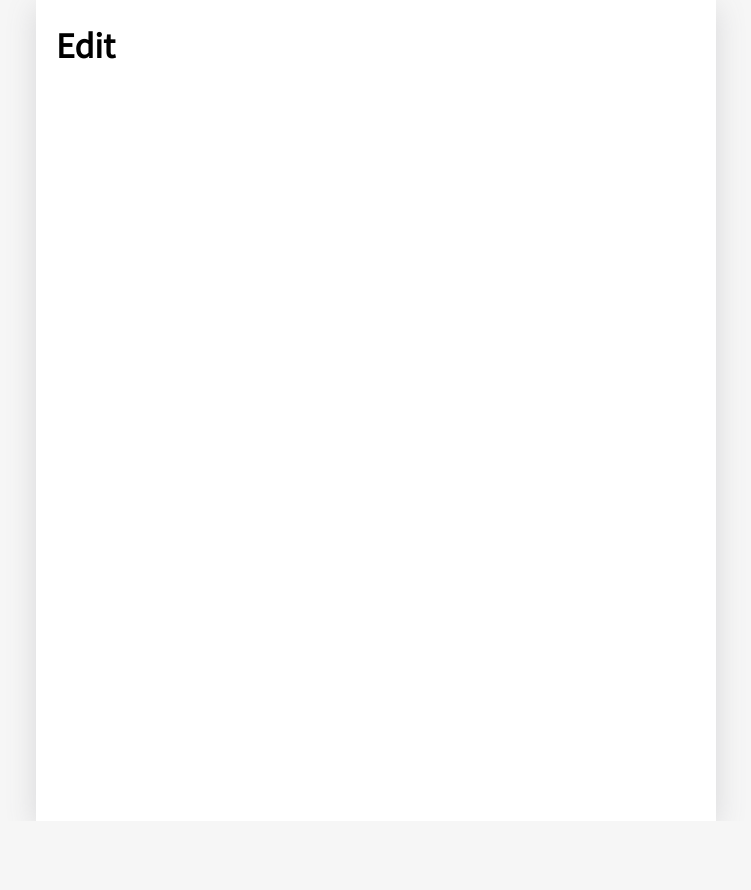
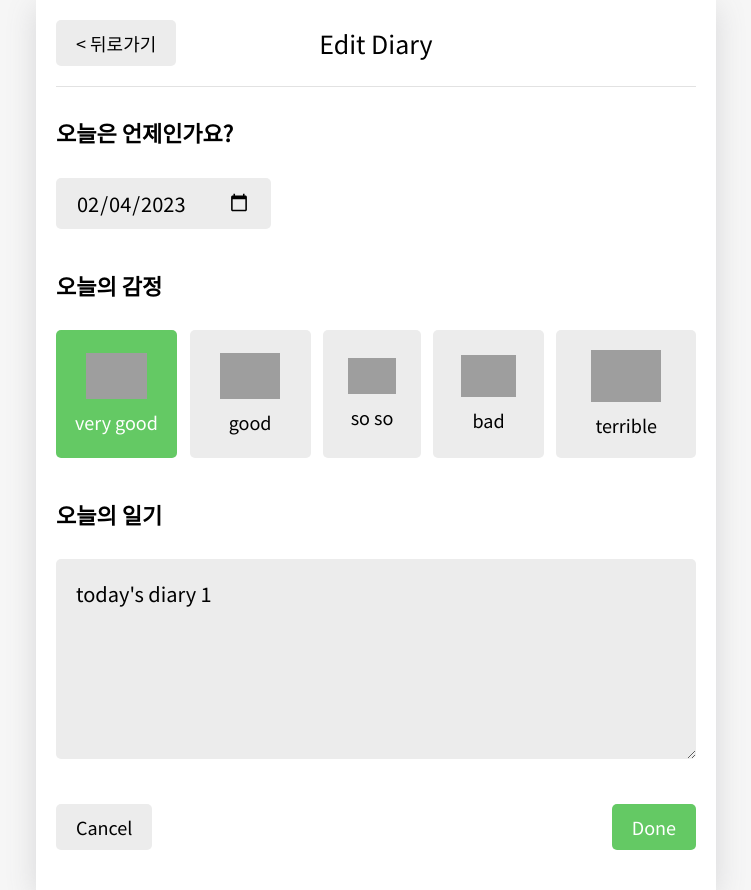
Before and after one commit to hansolljeong/react-emotion-diary, a React (Create React App) app: page /edit/1 in a window 1280 px wide. Shown: the whole page, without its empty margins (264-1015 px from the left). Before the commit the page ends 821 px from the top, so only its background shows below. Built offline with nearby package versions, Linux system fonts and the light colour scheme; grey boxes are pictures that could not be loaded.

Commit message:
Edit 페이지 및 기능 추가

```diff
--- a/src/components/DiaryEditor.js
+++ b/src/components/DiaryEditor.js
@@ -1,4 +1,4 @@
-import { useState, useContext, useRef } from "react";
+import { useState, useContext, useRef, useEffect } from "react";
 import { useNavigate } from "react-router-dom";
 
 import { DiaryDispatchContext } from "../App";
@@ -41,13 +41,13 @@ export const getStringDate = (date) => {
   return date.toISOString().slice(0, 10);
 };
 
-const DiaryEditor = () => {
+const DiaryEditor = ({ isEdit, originData }) => {
   const contentRef = useRef();
   const [content, setContent] = useState("");
   const [emotion, setEmotion] = useState(3);
   const [date, setDate] = useState(getStringDate(new Date()));
 
-  const { onCreate } = useContext(DiaryDispatchContext);
+  const { onCreate, onEdit } = useContext(DiaryDispatchContext);
   const handleClickEmote = (emotion) => {
     setEmotion(emotion);
   };
@@ -60,13 +60,32 @@ const DiaryEditor = () => {
       return;
     }
 
-    onCreate(date, content, emotion);
+    if (
+      window.confirm(
+        isEdit ? "일기를 수정하시겠습니까?" : "새로운 일기를 작성하시겠습니까?"
+      )
+    ) {
+      if (!isEdit) {
+        onCreate(date, content, emotion);
+      } else {
+        onEdit(originData.id, date, content, emotion);
+      }
+    }
     navigate("/", { replace: true });
   };
+
+  useEffect(() => {
+    if (isEdit) {
+      setDate(getStringDate(new Date(parseInt(originData.date))));
+      setEmotion(originData.emotion);
+      setContent(originData.content);
+    }
+  }, [isEdit, originData]);
 
   return (
     <div className="DiaryEditor">
       <MyHeader
+        headText={isEdit ? "Edit Diary" : "New Diary"}
         leftChild={
           <MyButton text={"< 뒤로가기"} onClick={() => navigate(-1)} />
         }
--- a/src/pages/Edit.js
+++ b/src/pages/Edit.js
@@ -1,7 +1,29 @@
+import { useContext, useEffect, useState } from "react";
+import { useNavigate, useParams } from "react-router-dom";
+import { DiaryStateContext } from "../App";
+
+import DiaryEditor from "../components/DiaryEditor";
+
 const Edit = () => {
+  const [originData, setOriginData] = useState();
+  const navigate = useNavigate();
+  const { id } = useParams();
+
+  const diaryList = useContext(DiaryStateContext);
+  useEffect(() => {
+    if (diaryList.length > 0) {
+      const targetDiary = diaryList.find(
+        (it) => parseInt(it.id) === parseInt(id)
+      );
+      targetDiary
+        ? setOriginData(targetDiary)
+        : navigate("/", { replace: true });
+    }
+  }, [id, diaryList]);
+
   return (
     <div>
-      <h1>Edit</h1>
+      {originData && <DiaryEditor isEdit={true} originData={originData} />}
     </div>
   );
 };
```
